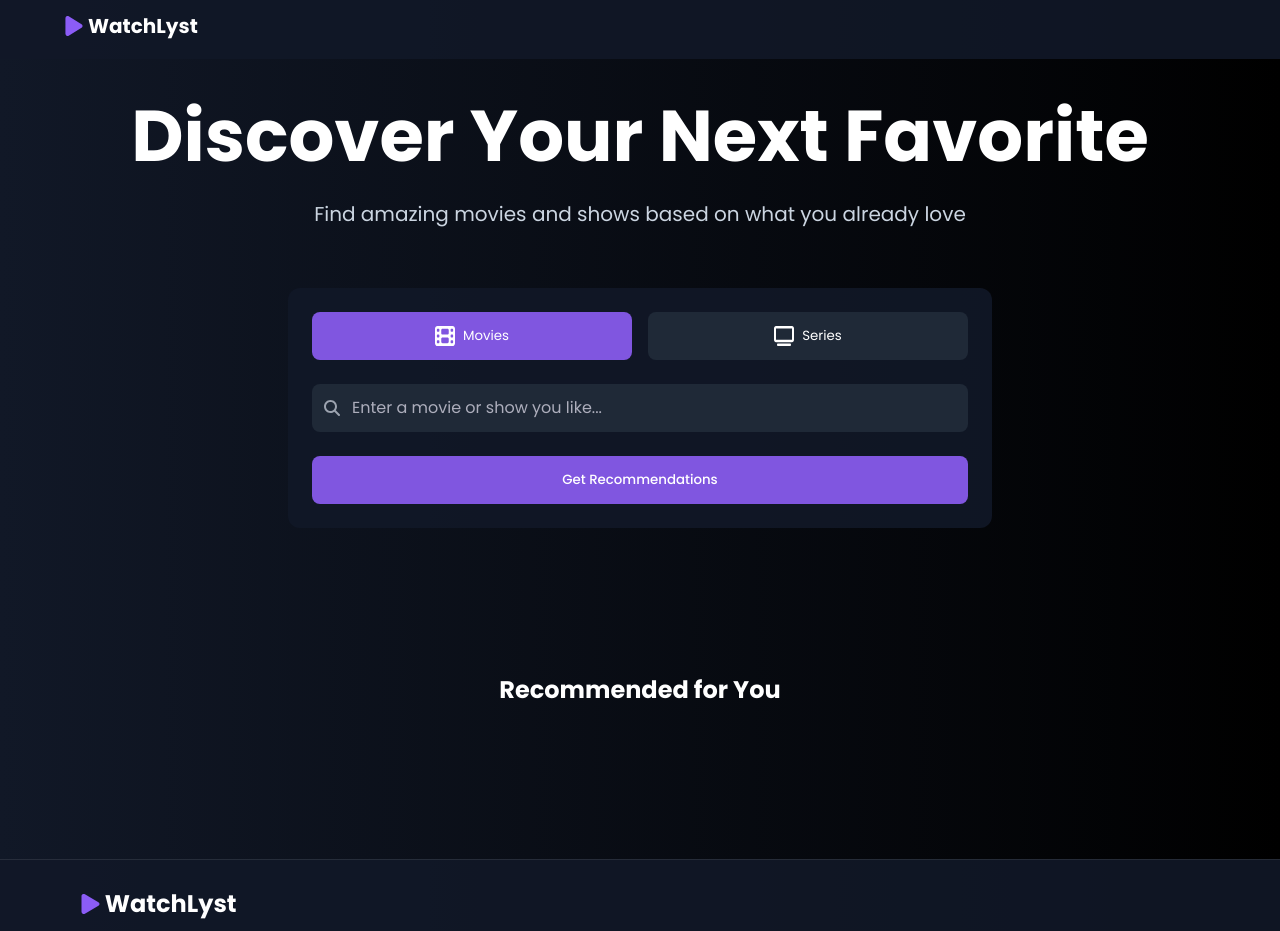
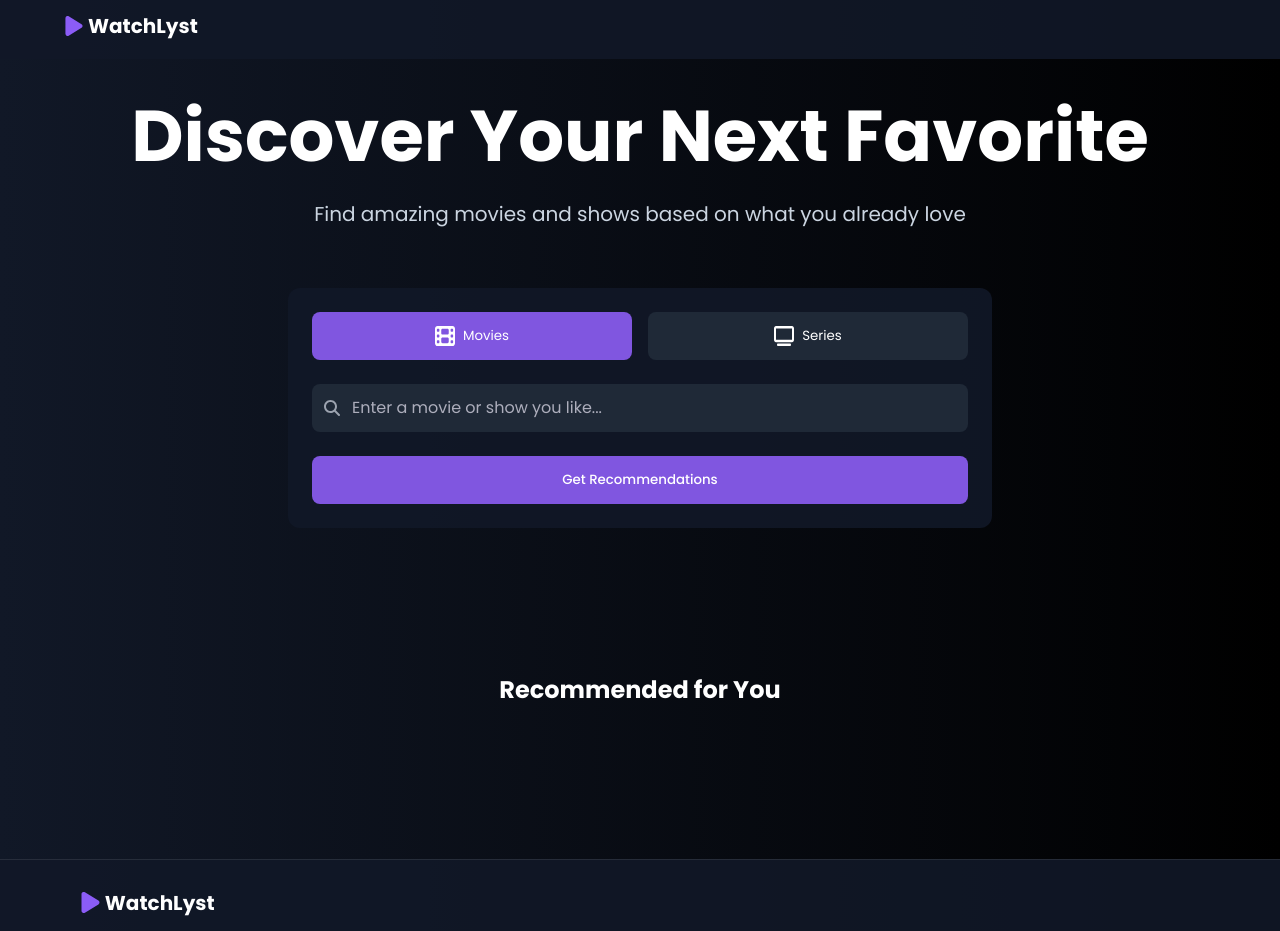
Before and after one commit to maxjvjohansson/watchlyst-app, a React (Vite) app: page / in a window 1280 px wide. Shown: the top 931 px of the page. Built offline with nearby package versions, Linux system fonts and the light colour scheme.

Commit message:
changed size of footer logo text

```diff
--- a/src/global.css
+++ b/src/global.css
@@ -252,7 +252,7 @@ footer {
 
     .footer-logo-container span {
         font-weight: 700;
-        font-size: 1.5rem;
-        line-height: 1.5rem;
+        font-size: 1.25rem;
+        line-height: 1.25rem;
     }
 }
```
